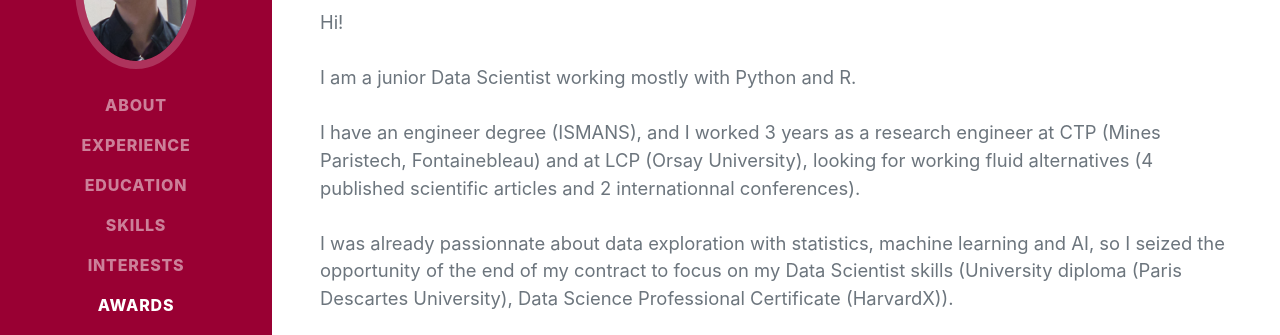
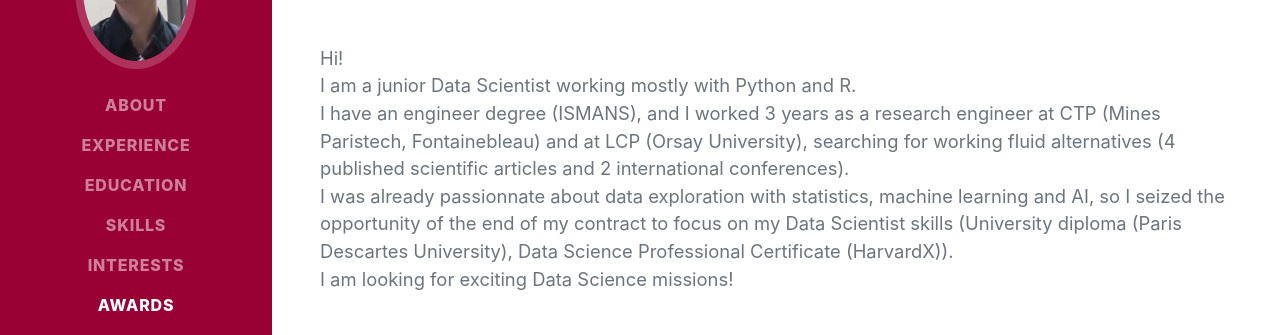
Before and after one commit to rfauve/rfauve.github.io, a plain HTML site: page index.html in a window 1280 px wide. Shown: the part 287-622 px from the top of the page. Drawn offline with nearby package versions, Linux system fonts and the light colour scheme; a web font is replaced by a local one.

Commit message:
Update index.html

```diff
--- a/index.html
+++ b/index.html
@@ -48,13 +48,13 @@
                         <a href="mailto:remi.fauve@gmail.com">remi.fauve@gmail.com</a>
                     </div>
                     <p class="lead mb-5">
-                        Hi!<br><br>
-                        I am a junior Data Scientist working mostly with Python and R.<br><br>
+                        Hi!<br>
+                        I am a junior Data Scientist working mostly with Python and R.<br>
                         I have an engineer degree (ISMANS), and I worked 3 years as a research engineer at CTP (Mines Paristech, Fontainebleau)
-                        and at LCP (Orsay University), looking for working fluid alternatives (4 published scientific articles and 2 internationnal conferences).<br><br>
+                        and at LCP (Orsay University), searching for working fluid alternatives (4 published scientific articles and 2 international conferences).<br>
                         I was already passionnate about data exploration with statistics, machine learning and AI, so I seized the opportunity of the end of my contract
-                        to focus on my Data Scientist skills (University diploma (Paris Descartes University), Data Science Professional Certificate (HarvardX)).<br><br>
-
+                        to focus on my Data Scientist skills (University diploma (Paris Descartes University), Data Science Professional Certificate (HarvardX)).<br>
+                        I am looking for exciting Data Science missions!
                     </p>
                     <div class="social-icons">
                         <a class="social-icon" href="https://www.linkedin.com/in/remifauve/"><i class="fab fa-linkedin-in"></i></a>
```
